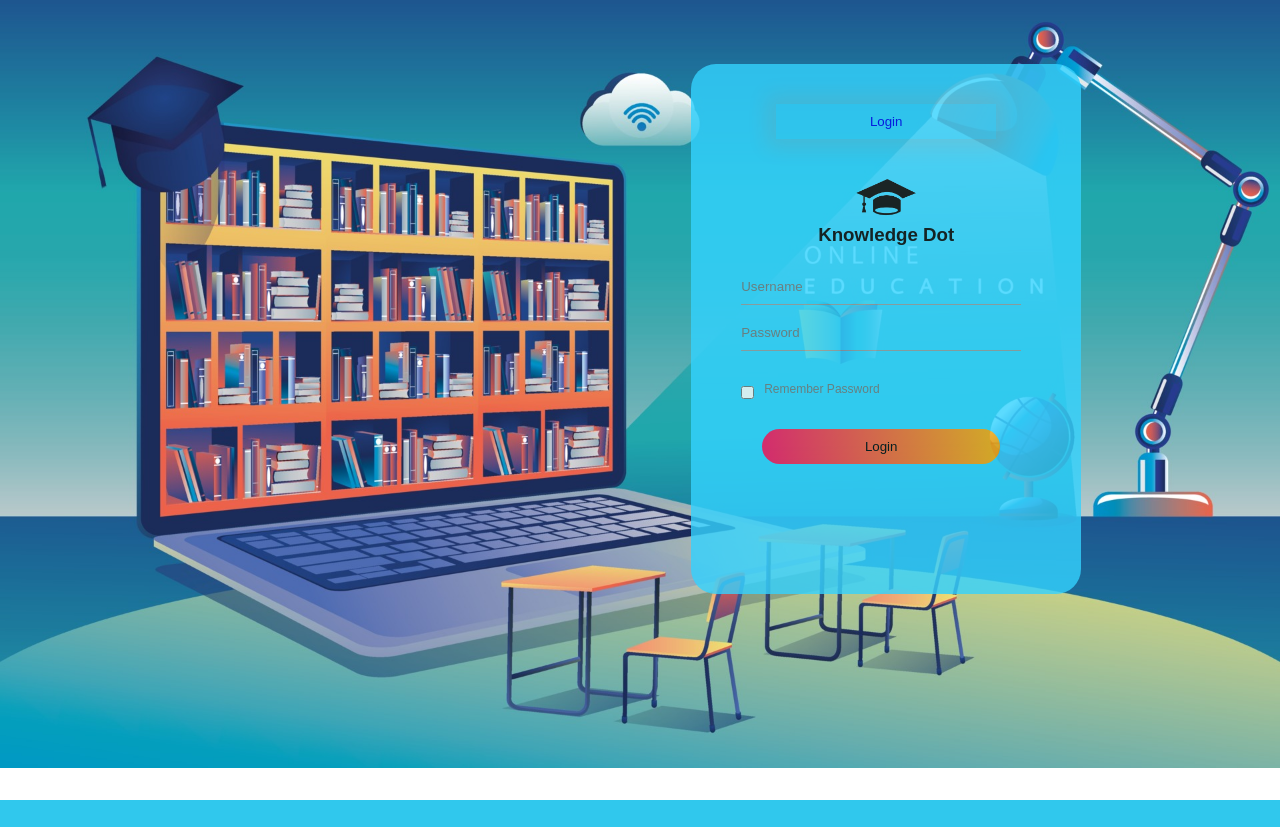
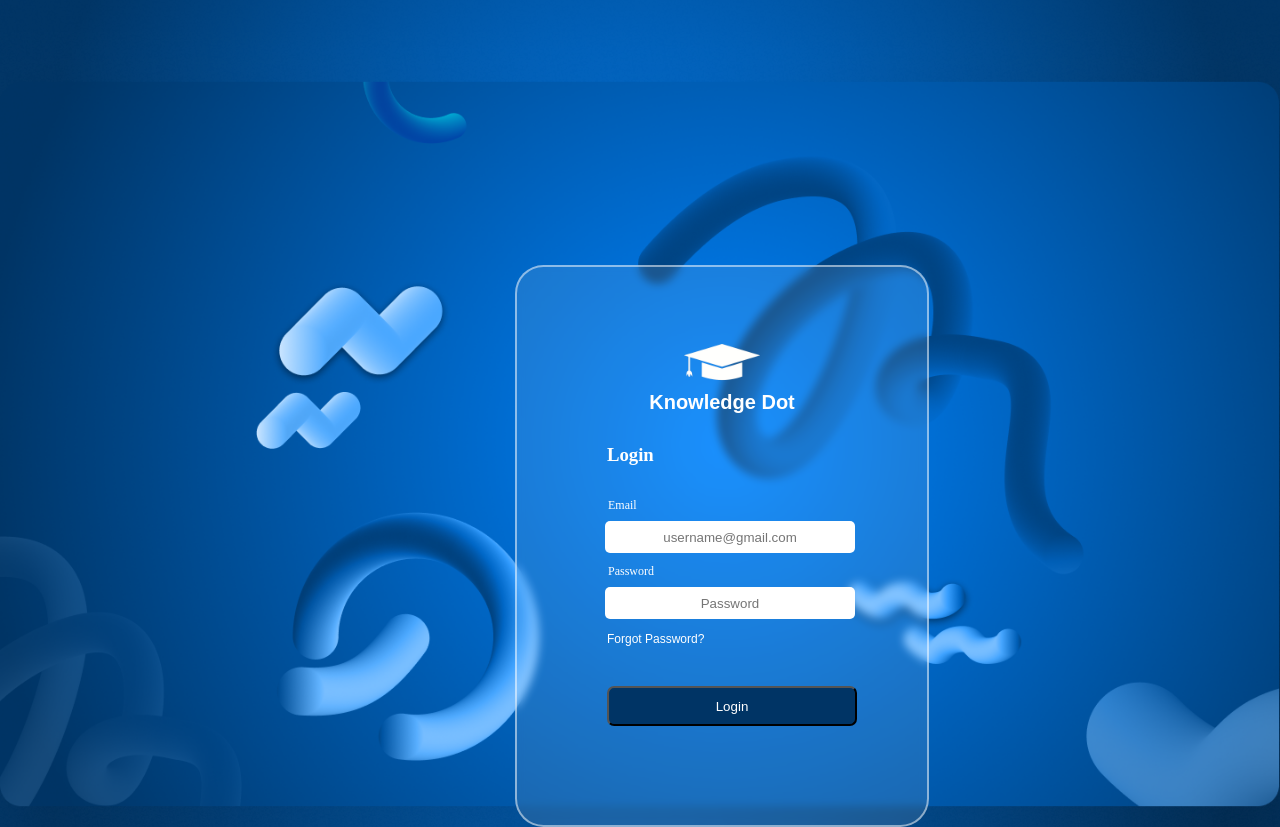
Before and after one commit to Cluster-2-3/KnowledgeDot, a PHP site: page /login.php in a window 1280 px wide. Before the commit the page ends 800 px from the top, so only its background shows below. Run offline with PHP 8.4, Linux system fonts and the light colour scheme.

Commit message:
changes file will be upload

```diff
--- a/css/loginStyle.css
+++ b/css/loginStyle.css
@@ -7,157 +7,91 @@
 }
 
 body{
-    background:url("../images/background.jpg");
+    background:url("../images/background.png");
 	background-size : 100%;
 	height:100%;
+	position: absolute;
 	background-repeat: no-repeat;
 
 }
 
-.main{
-	height:100%;
-	width:100%;
-	background-position:center;
-	background-size:cover;
-	position:absolute;
-}
-
-.form-box{
-	width:380px;
-	height:520px;
-	position:relative;
-	margin-left: 54%;
-	background:#34d3ff;
-	padding:5px;
-	margin-top:5%;
-	overflow:hidden;
-	border-radius : 25px;
-	opacity:0.8;
-	/*background-color: rgba(0, 0, 0, 0.5); /* Transparent black */
-    /* transition: background-color 0.3s; /* Smooth transition */
+.form-box1{
+	width:410px;
+	height:557.6px;
+	border-radius: 28.46px;
+	overflow: hidden;
+	background-color: rgba(255,255,255,0.1);
+	border: 2.13px solid rgba(255,255,255,0.5);
+	backdrop-filter: blur(4px);
+	position: relative;
+	margin-top:265px;
+	margin-left: 515px;
+	color: #fff;
 
 }
 
+
 .logo{
-	margin:25px auto;
-	text-align:center;
+	margin: 25px auto;
+	text-align: center;
+	margin-top: 70px;
+
 }
 
 .logo img{
-	width:100px;
+	width: 100px;
+	margin: -25px;
 }
 
 .logo h3{
-	text-size:20px;
-}
-
-/*.form-box:hover{
-	background:#fff;
-}*/
-
-.button-box{
-	width:220px;
-	margin: 35px auto;
-	position: relative;
-	box-shadow: 0 0 20px 9px #ff61241f;
-	border-radius : 30;
-}
-
-/* .toggle-btn{
-	padding:10px 30px;
-	cursor:pointer;
-	background:transparent;
-	border:0;
-	position:relative;
-} */
-#btn{
-	top:0;
-	left:0;
-	position:absolute;
-	width:110px;
-	height:100%;
-	border-radius:30px;
-	transition:-5s;
+	font-size: 20px;
 }
 
 .input-box{
-	top:200px;
-	position:absolute;
-	width:280px;
-	transition:.ss;
+	width: 250px;
+	height:470px;
+	margin:8px;
+	position: absolute;
+	top:220px;
+	margin-left: 80px;
 }
 
-.input-field{
-	width:100%;
-	padding:10px 0;
-	margin:5px 0;
-	border-left:0;
-	border-top:0;
-	border-right:0;
-	border-bottom:1px solid #999;
-	outline:none;
-	background:transparent;
+.inputValue{
+	width:250px;
+	height: 32px;
+	margin: 8px;
+	border-right: 180px;
+	border-top: 0;
+	background-color: #fff;
+	border-radius: 5px;
+	border: 0.71px;
+	text-align: center;
+}
 
+.log-text{
+	padding:1px;
+	font-size: 12px;
+	margin-left: 10px;;
+	font-family: "Gilroy-Medium";
+}
+
+a:link{
+	text-decoration: none;
 
 }
 
-.check-box{
-	margin:30px 10px 30px 0;
+a.link1:hover{
+	color: rgb(244, 202, 104);
+	font-size: 15px;
 }
 
-span{
-	color:#777;
-	font-size:12px;
-	bottom:68px;
-	position:absolute;
+#submit-btn{
+	width: 250px;
+	height: 40px;
+	background-color: #003465;
+	color: #fff;
+	margin-top: 35px;
+	margin-left: 10px;
+	border-radius: 7.11px;
+	padding: 16px,161px,16px,161px;
 }
-
-.submit-btn{
-	width:85%;
-	padding:10px 30px;
-	cursor:pointer;
-	display:block;
-	margin:auto;
-	background:linear-gradient(to right, #ff105f, #ffad06);
-	border:0;
-	outline:none;
-	border-radius:30px;
-
-}
-
-#login{
-	left:50px;
-
-}
-
-#signup{
-	left:50px;
-
-}
-
-#drop-btn{
-    background-color: #ffffff;
-    padding: 8px;
-	margin-top: 20px;
-    color: rgb(15, 15, 14);
-    position: relative;
-    display: inline-block;
-	font-weight: bold;
-    border-radius: 8px;
-	border: 2px solid #f44336;
-	transition-duration: 0.4s;
-  	cursor: pointer;
-}
-
-#drop-btn:hover{
-    background-color: #f44336;
-    color:#ffffff;
-}
-
-.optionText{
-    font-weight: bold;
-}
-
-.toggle-btn:hover,.active{
-	background:linear-gradient(to right, #ff105f, #ffad06);
-}
--- a/login.php
+++ b/login.php
@@ -9,7 +9,7 @@
             $password = md5($_POST['password']);
             $user_type = $_POST['user_type'];
 
-            $select = " SELECT * FROM student_signup WHERE name = '$name' && password = '$password' ";
+            $select = " SELECT * FROM student_signup WHERE name = '$email' && password = '$password' ";
 
             $result = mysqli_query($conn, $select);
 
@@ -37,75 +37,25 @@
 	<head>
 		<title></title>
 		<link rel="stylesheet" type="text/css" href="css/loginStyle.css">
-        <style>
-            .toggle-btn,.active, .btn:hover {
-                padding:10px 30px;
-                cursor:pointer;
-                background:transparent;
-                border:0;
-                position:relative;
+	</head>
+	<body>
+		<div class="form-box1">
+			<div class="logo">
+				<img src="images/logo2.png">
+				<h3>Knowledge Dot</h3>
+			</div>
+			<h3 style="margin-left: 90px; font-family:Gilroy-Bold; font-weight:400px; margin-top:30px;" >Login</h3>
+			<form  method="post" action="logion.php" class="input-box">
+				<label for="name" class="log-text"> Email</label><br>
+				<input type="text" class="inputValue" name="email" placeholder="username@gmail.com" ><br>
+				<label for="password" class="log-text"> Password</label><br>
+				<input type="password" class="inputValue" name="password" placeholder="Password"><br>
+				<a href = "#" class="link1"><p style="font-size:12px; color:white; margin:5px;margin-left:10px;">Forgot Password?</p></a>
+		        <input type="submit" name="submit" id="submit-btn" value="Login">
+			</form>
 
 
-            }
+		</div>
 
-            .active{
-				background-color:red;
-			}
-
-        </style>
-	</head>
-	<body>
-	  <div class="main">
-	    <!--create form outer box-->
-		<div class="form-box">
-			<div class="button-box">
-				<div id="btn"></div>
-				<center><button type="button" class="toggle-btn" onclick="login()"><a href="login.php" style="text-decoration:none;">Login</a></button></center>
-				<!-- <button type="button" class="toggle-btn" onclick="signup()"><a href="signupPage.php" style="text-decoration:none;"> Signup</a></button> -->
-			</div>
-			<!--login form-->
-			<form class="input-box" id="login" method="post" action="login.php">
-            <?php
-                    if(isset($error)){
-                        foreach($error as $error){
-                            echo '<span class="error-msg">' .$error.'</span>';
-                        }
-                    }
-
-
-                ?>
-				<input type="text" class="input-field" name="name" placeholder="Username" required>
-				<input type="password" class="input-field" name="password"placeholder="Password" required>
-				<input type="checkbox" class="check-box"><span>Remember Password</span>
-                <input type="submit" name="submit" class="submit-btn" value="Login">
-			</form>
-
-			<div class="logo">
-				<img src="images/logo.png">
-				<h3>Knowledge Dot</h3>
-			</div>
-
-		</div>
-	  </div>
-
-	  <script>
-		var x = document.getElementById("login");
-		var y = document.getElementById("signup");
-		var z = document.getElementById("btn");
-
-		function signup(){
-			x.style.left="-400px";
-			y.style.left="50px";
-			z.style.left="110px";
-		}
-
-		function login(){
-			x.style.left="50px";
-			y.style.left="450px";
-			z.style.left="0px";
-		}
-
-
-	  </script>
 	</body>
 </html>
```
Also changed, not shown: chat.php (deleted), images/background.png (added), images/background1 (2).jpg (added), images/background1.jpg (renamed from images/background.jpg), images/logo1.png (renamed from images/logo.png), images/logo2.png (added), images/sample.png (added).
